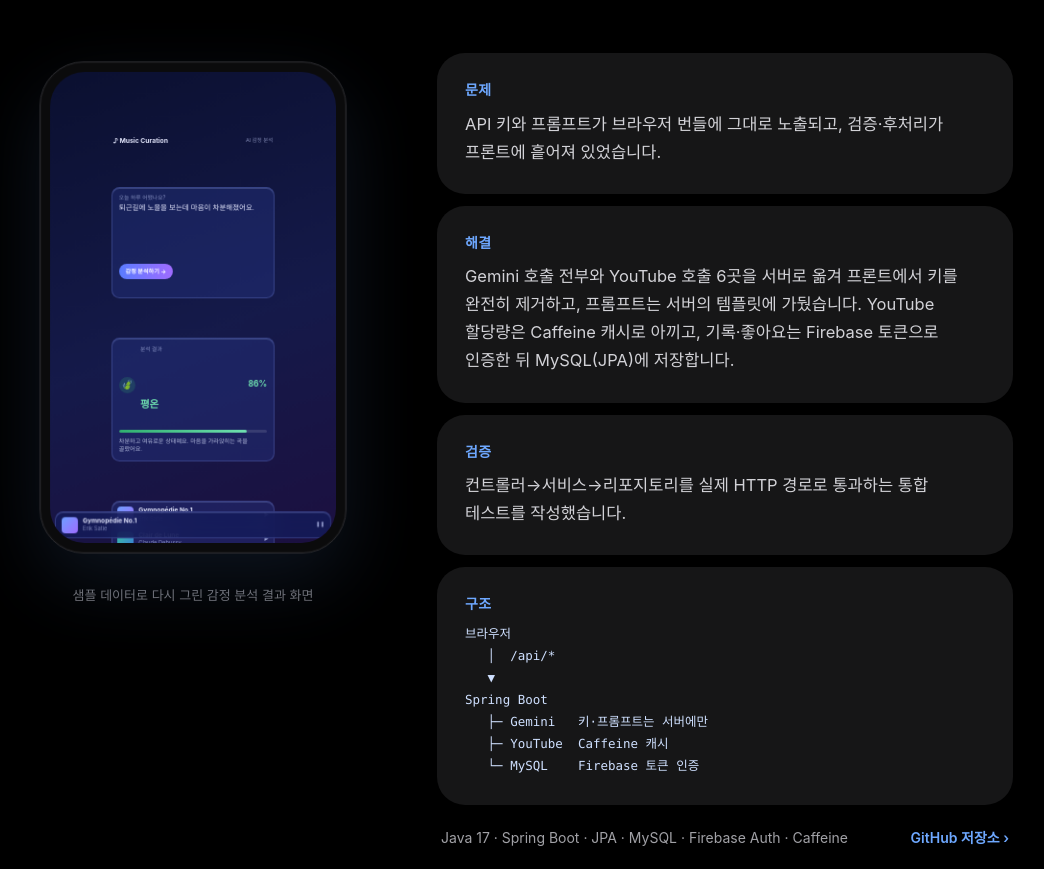
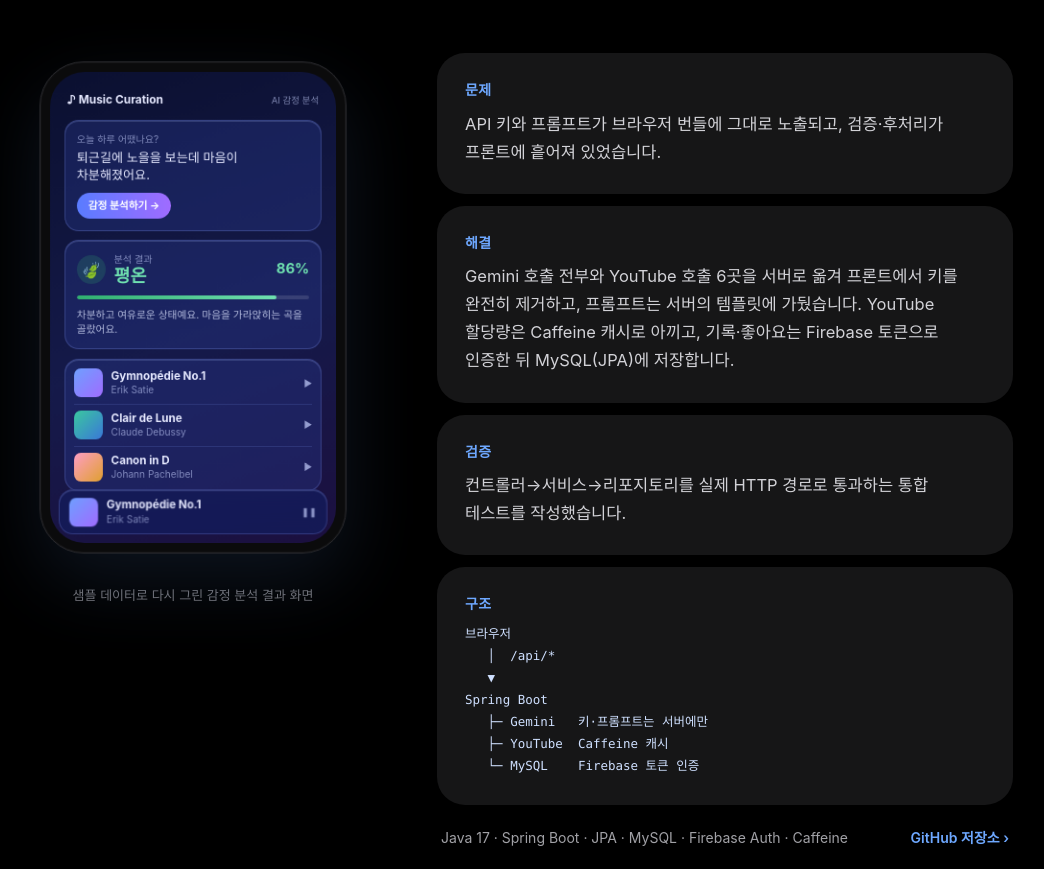
Before and after one commit to jin123-mye/jin123-mye.github.io, a plain HTML site: page index.html in a window 1280 px wide. Shown: the part 5590-6459 px from the top of the page, without its empty margins (127-1171 px from the left). Drawn offline with Linux system fonts and the light colour scheme; animation ran at ten frames a second; a web font is replaced by a local one.

Commit message:
앱 화면 재현: cqw 기준을 화면 폭으로 고쳐 데스크톱에서 퍼지던 문제 수정
Co-Authored-By: Claude Sonnet 5.5 <noreply@anthropic.com>

```diff
--- a/index.html
+++ b/index.html
@@ -13,7 +13,7 @@
 <link rel="preconnect" href="https://cdn.jsdelivr.net" crossorigin>
 <link rel="stylesheet" href="https://cdn.jsdelivr.net/gh/orioncactus/pretendard@v1.3.9/dist/web/variable/pretendardvariable-dynamic-subset.min.css">
 <script>document.documentElement.classList.add("js")</script>
-<link rel="stylesheet" href="style.css?v=20261120b">
+<link rel="stylesheet" href="style.css?v=20261120c">
 </head>
 <body>
 
@@ -131,6 +131,7 @@
     </header>
     <div class="proj-body">
       <figure class="device"><div class="bezel"><div class="screen mc" role="img" aria-label="뮤직 큐레이터 화면 재현: 감정 분석 결과와 추천 곡 목록(샘플 데이터)">
+          <div class="mc-wrap">
           <div class="mc-bar"><b>♪ Music Curation</b><span>AI 감정 분석</span></div>
           <div class="mc-in"><small>오늘 하루 어땠나요?</small><p>퇴근길에 노을을 보는데 마음이 차분해졌어요.</p><i>감정 분석하기 →</i></div>
           <div class="mc-res"><div class="mc-emo"><span class="mc-ic">🍃</span><div><small>분석 결과</small><b>평온</b></div><em>86%</em></div><div class="mc-meter"><span style="width:86%"></span></div><p>차분하고 여유로운 상태예요. 마음을 가라앉히는 곡을 골랐어요.</p></div>
@@ -140,6 +141,7 @@
             <li><span class="mc-art a3"></span><div><b>Canon in D</b><small>Johann Pachelbel</small></div><u>▶</u></li>
           </ul>
           <div class="mc-play"><span class="mc-art a1"></span><div><b>Gymnopédie No.1</b><small>Erik Satie</small></div><u>❚❚</u></div>
+          </div>
         </div></div><figcaption>샘플 데이터로 다시 그린 감정 분석 결과 화면</figcaption></figure>
       <div class="specs">
         <section class="card"><h4>문제</h4><p>API 키와 프롬프트가 브라우저 번들에 그대로 노출되고, 검증·후처리가 프론트에 흩어져 있었습니다.</p></section>
@@ -279,6 +281,6 @@ Spring Boot
     <p class="muted">대부분의 코드는 개인 데이터가 섞여 있어 비공개 저장소에 있습니다. 화면은 실제 화면이거나 샘플 데이터입니다.</p>
   </div>
 </footer>
-<script src="motion.js?v=20261120b" defer></script>
+<script src="motion.js?v=20261120c" defer></script>
 </body>
 </html>
--- a/style.css
+++ b/style.css
@@ -119,7 +119,8 @@ body.nav-hide .chips { top: 0; }
 .device figcaption { font-size: 13px; color: var(--muted); text-align: center; margin-top: 18px; }
 
 /* 앱 화면 재현(뮤직 큐레이터) — 컨테이너 폭에 맞춰 글자 크기가 같이 줄어든다 */
-.screen { container-type: inline-size; border-radius: 36px; overflow: hidden; aspect-ratio: 546 / 900; background: linear-gradient(160deg, #0b1030 0%, #151a4a 55%, #1c1040 100%); color: #e6e9ff; padding: 5cqw 5cqw 0; display: flex; flex-direction: column; gap: 3.2cqw; position: relative; font-size: 4.2cqw; line-height: 1.4; }
+.screen { container-type: inline-size; border-radius: 36px; overflow: hidden; aspect-ratio: 546 / 900; background: linear-gradient(160deg, #0b1030 0%, #151a4a 55%, #1c1040 100%); color: #e6e9ff; }
+.mc-wrap { height: 100%; padding: 5cqw 5cqw 0; display: flex; flex-direction: column; gap: 3.2cqw; position: relative; font-size: 4.2cqw; line-height: 1.4; }
 .screen b { font-weight: 700; }
 .screen small { display: block; font-size: 3.4cqw; color: rgba(200, 210, 255, .6); }
 .screen p { margin: 0; }
```
